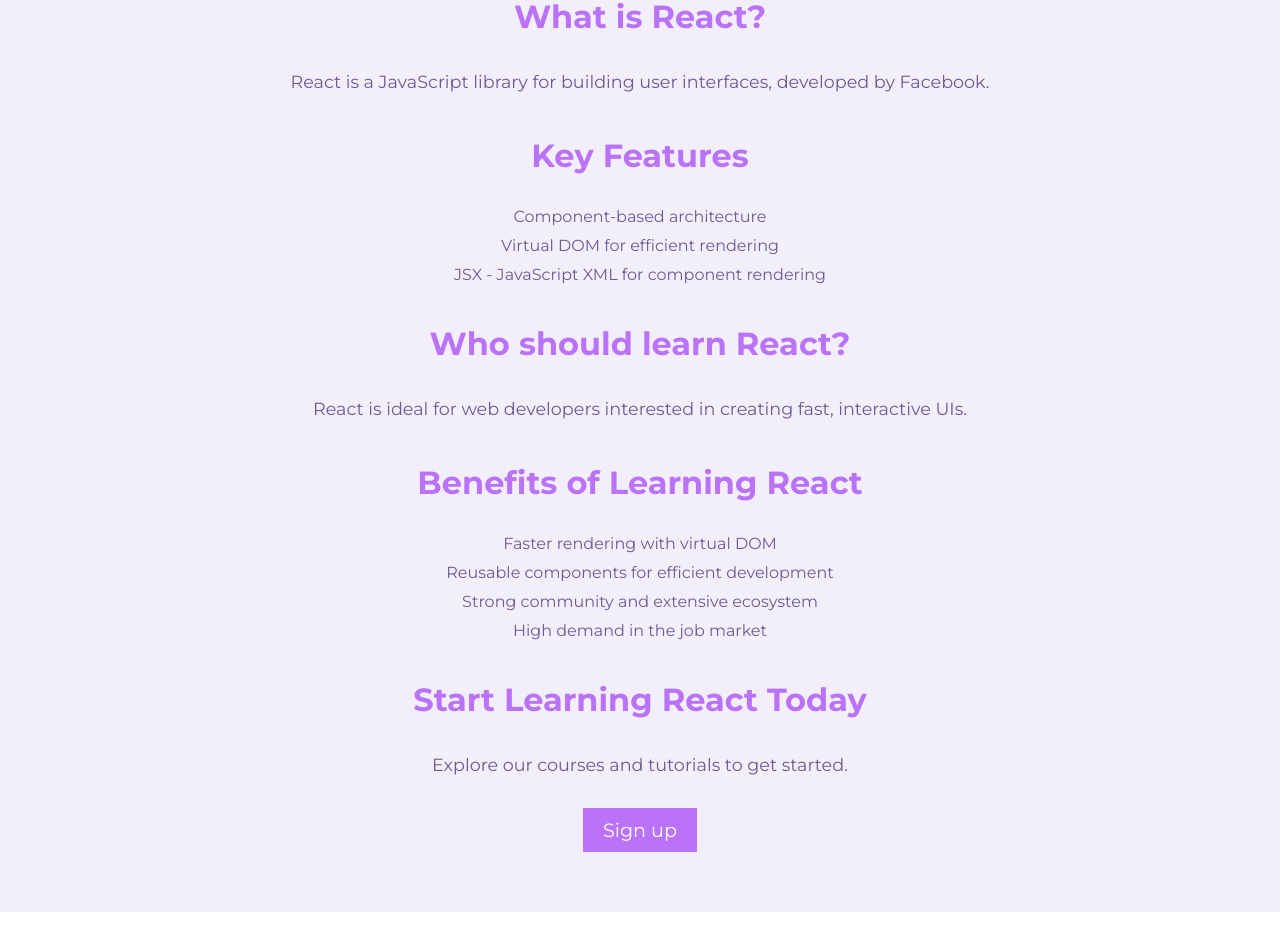
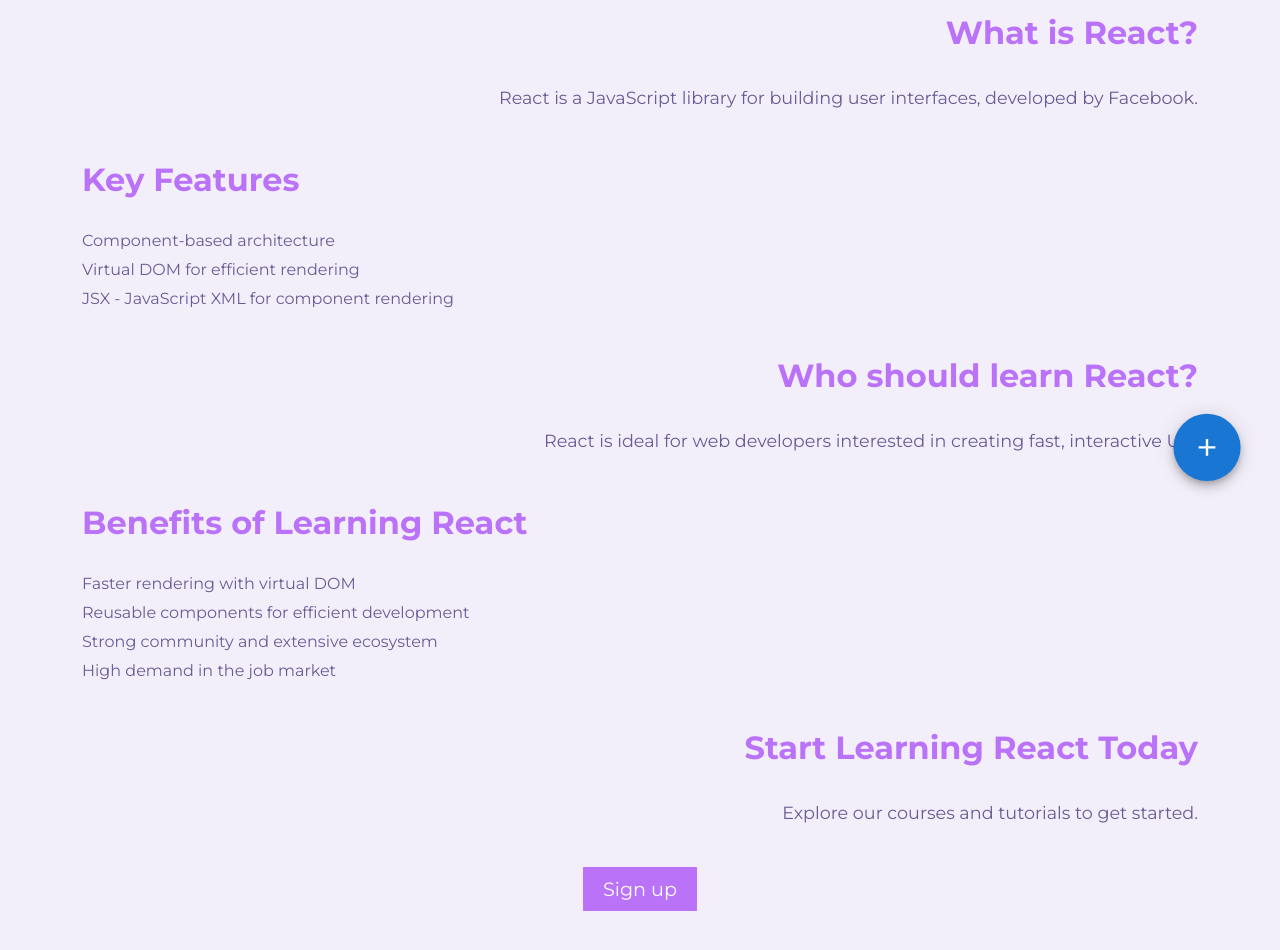
Before and after one commit to Thamindu-wijerathne/React-Web-Appilcation-RAD-1, a React (Create React App) app: page /Home in a window 1280 px wide. Shown: the part 288-1238 px from the top of the page. Before the commit the page ends 1200 px from the top, so only its background shows below. Built offline with nearby package versions, Linux system fonts and the light colour scheme.

Commit message:
v 1.9
Update that when toggle them it saves in local storage.
Home page design in under construction

```diff
--- a/package.json
+++ b/package.json
@@ -5,7 +5,8 @@
   "dependencies": {
     "@emotion/react": "^11.11.4",
     "@emotion/styled": "^11.11.5",
-    "@mui/material": "^5.16.1",
+    "@mui/icons-material": "^5.16.4",
+    "@mui/material": "^5.16.4",
     "@testing-library/jest-dom": "^5.17.0",
     "@testing-library/react": "^13.4.0",
     "@testing-library/user-event": "^13.5.0",
--- a/src/App.js
+++ b/src/App.js
@@ -9,6 +9,7 @@
 import About from './components/About/About';
 import DarkMode from './components/DarkMode/DarkMode';
 import Timer from './components/Timer/Timer';
+import SpeedDial from './components/SpeedDial/SpeedDial'
 
 
 function App() {
@@ -31,6 +32,8 @@
         <Route path="/Home" exact element={<Home />} />
         <Route path="/About" exact element={<About />} />
       </Routes>
+
+      <SpeedDial />
     </div>
   );
 }
--- a/src/components/DarkMode/DarkMode.js
+++ b/src/components/DarkMode/DarkMode.js
@@ -1,21 +1,43 @@
-import React from "react";
+import React, { useEffect } from "react";
 import { ReactComponent as Sun } from "./Sun.svg";
 import { ReactComponent as Moon } from "./Moon.svg";
 import "./DarkMode.css";
 
 const DarkMode = () => {
+  // Function to set dark mode
   const setDarkMode = () => {
-        document.querySelector("body").setAttribute('data-theme', 'dark')
+    document.querySelector("body").setAttribute('data-theme', 'dark');
+    localStorage.setItem('theme', 'dark');
   };
 
-    const setLightkMode = () => {
-        document.querySelector("body").setAttribute('data-theme', 'light')
+  // Function to set light mode
+  const setLightMode = () => {
+    document.querySelector("body").setAttribute('data-theme', 'light');
+    localStorage.setItem('theme', 'light');
   };
 
+  // Function to toggle theme and store the state in local storage
   const toggleTheme = (e) => {
-        if (e.target.checked) setDarkMode();
-        else setLightkMode()
+    if (e.target.checked) {
+      setDarkMode();
+    } else {
+      setLightMode();
+    }
   };
+
+  // useEffect hook to apply the theme from local storage on initial load
+  useEffect(() => {
+    const savedTheme = localStorage.getItem('theme');
+    if (savedTheme === 'dark') {
+      setDarkMode();
+      document.getElementById('darkmode-toggle').checked = true;
+    } else {
+      setLightMode();
+    }
+  }, []);
+
+  // [] used to ensure that this function runs only one time. dependancy array
+  // Only once when the component mounts. It doesn't depend on any state or props changes.
 
   return (
     <div className='dark_mode'>
@@ -25,7 +47,7 @@
         id='darkmode-toggle'
         onChange={toggleTheme}
       />
-            <label className='dark_mode_label' for='darkmode-toggle'>
+      <label className='dark_mode_label' htmlFor='darkmode-toggle'>
         <Sun />
         <Moon />
       </label>
--- a/src/components/Greeting/Greeting.css
+++ b/src/components/Greeting/Greeting.css
@@ -7,6 +7,7 @@
     text-align: center;
     width: 90%;
     margin: auto;
+    animation: fadeIn 2s ease forwards;
 }
 
 .greeting-text {
@@ -29,3 +30,12 @@
     font-size: 6em;
     color: #61DBFB;
 }
+
+@keyframes fadeIn {
+    0% {
+      opacity: 0;
+    }
+    100% {
+      opacity: 1;
+    }
+  }
--- a/src/components/Home/Home.css
+++ b/src/components/Home/Home.css
@@ -15,10 +15,16 @@
 /* Apply default light theme by default */
 .home {
   font-family: Arial, sans-serif;
-  text-align: center;
   padding: 20px;
   background-color: var(--background-color-light);
   color: var(--text-color-light);
+}
+
+.home header {
+  margin-left: 5%;
+  text-align: left;
+  animation: slideInFromRight 0.5s ease-out forwards;
+
 }
 
 .home header h1 {
@@ -36,7 +42,8 @@
 }
 
 .home section h2 {
-  margin: 1em auto;
+  margin-top: 1.5em ;
+  margin-bottom: 1em ;
   font-size: 2em;
   color: var(--accent-color-light); /* Use accent color */
 }
@@ -49,14 +56,13 @@
 .home section ul {
   list-style-type: none;
   padding: 0;
-  text-align: center;
 }
 
 .home section ul li {
   margin-bottom: 10px;
 }
 
-.home .call-to-action button {
+.home button {
   padding: 10px 20px;
   font-size: 1.2em;
   background-color: var(--accent-color-light); /* Use accent color */
@@ -65,11 +71,71 @@
   cursor: pointer;
   margin-top: 1.5em;
   transition: background-color 0.3s ease;
+  display: block;
+  margin: 10px auto 10px auto;
 }
 
 .home .call-to-action button:hover {
   background-color: #D94978; /* Darken on hover */
 }
+
+
+.features {
+  margin-left: 5%;
+  text-align: left;
+  animation: slideInFromRight 0.5s ease-out forwards;
+}
+
+.intro {
+  margin-right: 5%;
+  text-align: right;
+  animation: slideInFromLeft 0.5s ease-out forwards;
+}
+
+.audience {
+  margin-right: 5%;
+  text-align: right;
+  animation: slideInFromLeft 0.5s ease-out forwards;
+}
+
+.benefits {
+  margin-left: 5%;
+  text-align: left;
+  animation: slideInFromRight 0.5s ease-out forwards;
+
+}
+
+.call-to-action {
+  margin-right: 5%;
+  text-align: right;
+  animation: slideInFromLeft 0.5s ease-out forwards;
+
+}
+
+@keyframes slideInFromLeft {
+  0% {
+    transform: translateX(-100%);
+    opacity: 0;
+  }
+  100% {
+    transform: translateX(0);
+    opacity: 1;
+  }
+}
+
+@keyframes slideInFromRight {
+  0% {
+    transform: translateX(100%);
+    opacity: 0;
+  }
+  100% {
+    transform: translateX(0);
+    opacity: 1;
+  }
+}
+
+
+
 
 /* Apply dark mode styles */
 [data-theme='dark'] .home {
--- a/src/components/Home/Home.js
+++ b/src/components/Home/Home.js
@@ -41,6 +41,8 @@
             <section className="call-to-action">
                 <h2>Start Learning React Today</h2>
                 <p>Explore our courses and tutorials to get started.</p>
+            </section>
+            <section className='button'>
                 <button onClick={toggleTheme}>Sign up</button>
             </section>
         </div>
--- /dev/null
+++ b/src/components/SpeedDial/SpeedDial.css
@@ -0,0 +1,8 @@
+i {
+    scale: 1.5;
+}
+
+a {
+    text-decoration: none;
+    color: inherit;
+}
--- /dev/null
+++ b/src/components/SpeedDial/SpeedDial.js
@@ -0,0 +1,46 @@
+import * as React from 'react';
+import Box from '@mui/material/Box';
+import SpeedDial from '@mui/material/SpeedDial';
+import SpeedDialIcon from '@mui/material/SpeedDialIcon';
+import SpeedDialAction from '@mui/material/SpeedDialAction';
+import LinkedInIcon from '@mui/icons-material/LinkedIn';
+import FacebookIcon from '@mui/icons-material/Facebook';
+import InstagramIcon from '@mui/icons-material/Instagram';
+
+import './SpeedDial.css'
+
+const actions = [
+  { icon: <a href='https://www.instagram.com/_.thamiya._/'><InstagramIcon sx={{marginTop:'8px'}} /></a>, name: 'Facebook' },
+  { icon: <a href='https://www.facebook.com/'><FacebookIcon sx={{marginTop:'8px'}} /></a>, name: 'Instagram' },
+  { icon: <a href='https://www.linkedin.com/in/thamindu-wijerathne-a2a6a12a9/'><LinkedInIcon sx={{marginTop:'8px'}} /></a>, name: 'Twitter' },
+];
+
+export default function ControlledOpenSpeedDial() {
+  const [open, setOpen] = React.useState(false);
+  const handleOpen = () => setOpen(true);
+  const handleClose = () => setOpen(false);
+
+  return (
+    //<div className='speed'>
+    <Box sx={{position:'fixed', bottom: 16, right: 16}}>
+      <SpeedDial
+        ariaLabel="SpeedDial controlled open example"
+        sx={{ position: 'fixed', bottom: 55, right: 45, transform: 'scale(1.2)' }}
+        icon={<SpeedDialIcon />}
+        onClose={handleClose}
+        onOpen={handleOpen}
+        open={open}
+      >
+        {actions.map((action) => (
+          <SpeedDialAction
+            key={action.name}
+            icon={action.icon}
+            tooltipTitle={action.name}
+            onClick={handleClose}
+          />
+        ))}
+      </SpeedDial>
+    </Box>
+    //</div>
+  );
+}
```
Also changed, not shown: src/components/Home/1.jpg (added), 1 other file (tests, documents, lock files or other folders). Lines whose indentation alone changed are shown as unchanged.
